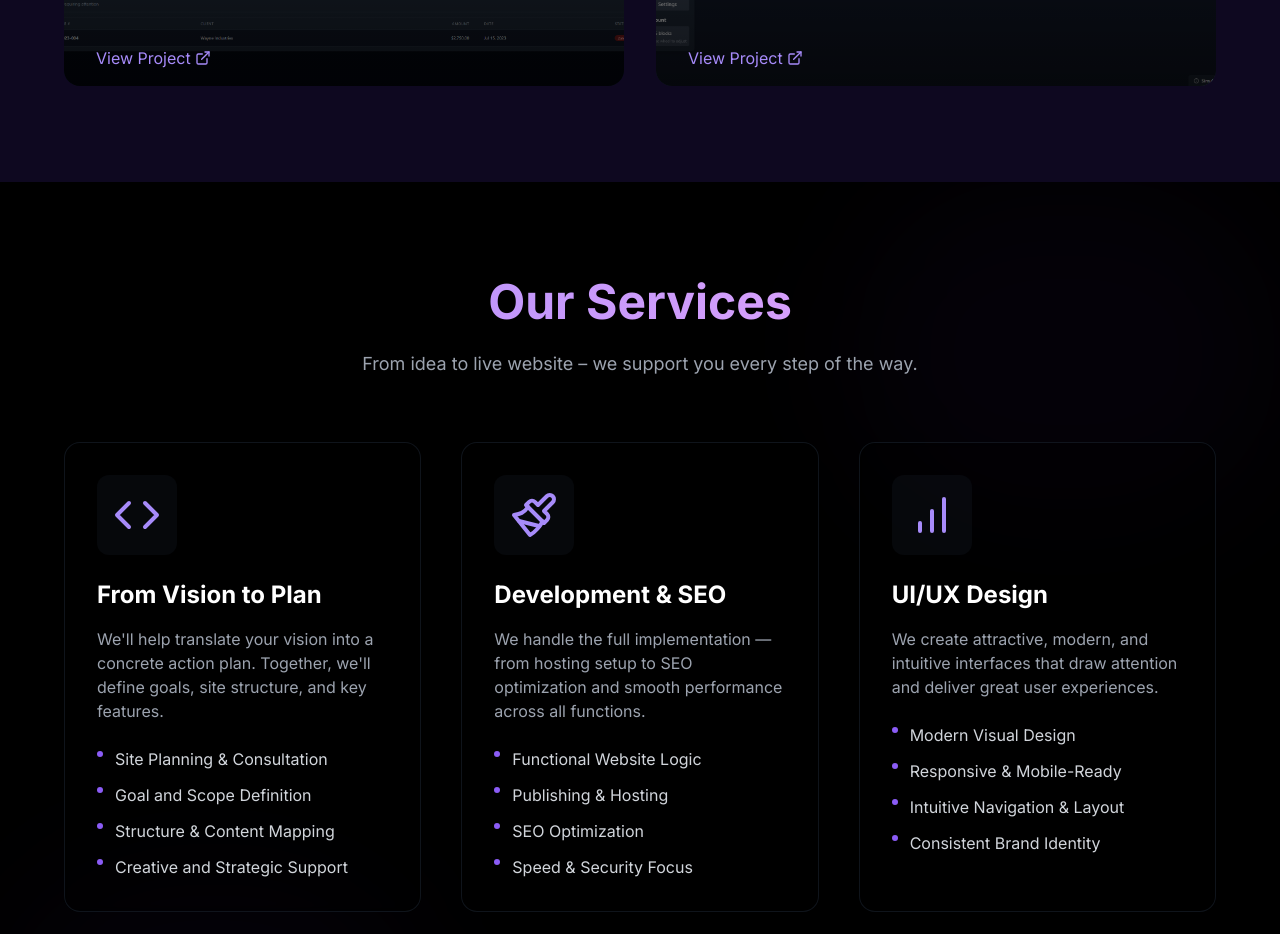
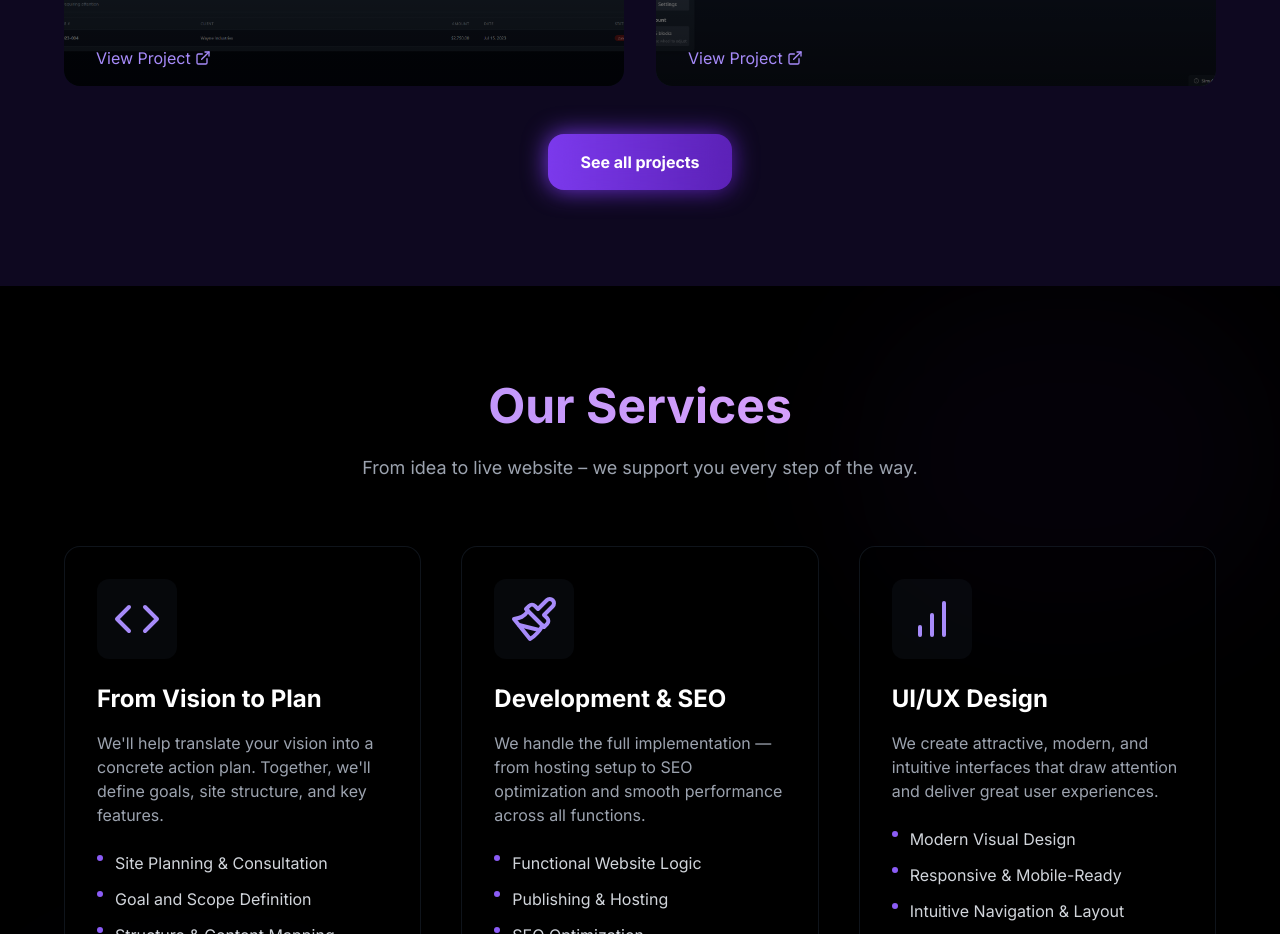
Before and after one commit to Elvemo-Company/elvemoSite, a React (Vite) app: page / in a window 1280 px wide. Shown: the part 2724-3658 px from the top of the page. Built offline with nearby package versions, Linux system fonts and the light colour scheme; no server answers.

Commit message:
feat: portfolio button

```diff
--- a/src/components/Portfolio.tsx
+++ b/src/components/Portfolio.tsx
@@ -92,6 +92,17 @@ const Portfolio: React.FC = () => {
             </motion.div>
           ))}
         </div>
+        <div className="mt-12 flex justify-center">
+          <Link
+            to="/portfolio"
+            className="group relative inline-flex items-center justify-center px-8 py-4 font-bold text-white transition-all duration-300 ease-out bg-gradient-to-r from-violet-600 to-violet-800 rounded-2xl shadow-lg hover:shadow-violet-500/25 hover:scale-105"
+          >
+            <span className="absolute inset-0 w-full h-full bg-gradient-to-r from-violet-600 to-violet-800 rounded-2xl blur-md group-hover:blur-xl transition-all duration-300"></span>
+            <span className="relative flex items-center gap-2">
+              {language === 'pl' ? 'Zobacz wszystkie projekty' : 'See all projects'}
+            </span>
+          </Link>
+        </div>
       </div>
     </motion.section>
   );
```
Also changed, not shown: 1 other file (tests, documents, lock files or other folders).
